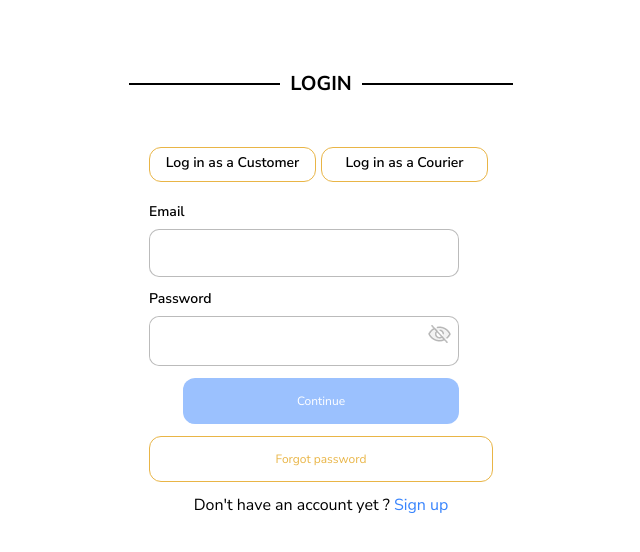
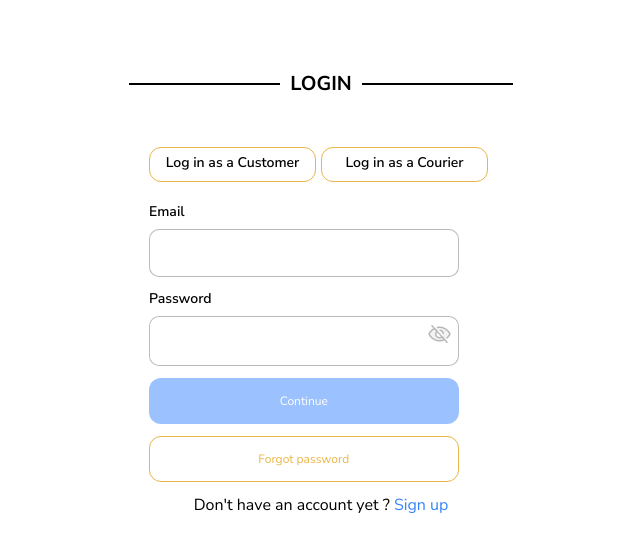
Before and after one commit to bakeji/Swiftsend, a React (Vite) app: page /login in a window 1280 px wide. Shown: the top 552 px of the page, without its empty margins (319-959 px from the left). Built offline with nearby package versions, Linux system fonts and the light colour scheme.

Commit message:
updated the backround color of login page

```diff
--- a/src/index.css
+++ b/src/index.css
@@ -440,9 +440,12 @@ hr{
   flex-direction: column;
   gap: 12px;
 }
-.cnt-btn, .fgt-pwd{
+.fgt-pwd{
   width: 80%;
-  margin: auto;
+  margin: 0 auto;
+}
+.cnt-btn, .fgt-pw{
+  width: 90%;
 }
 .fgt-pw button{
   width: 100%;
```
